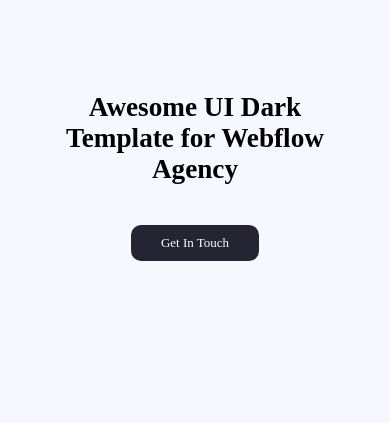
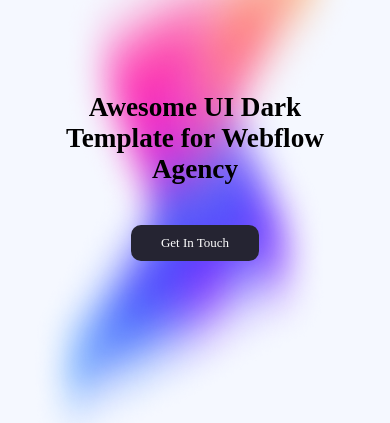
Before and after one commit to rishitasharma16/fleapo, a website built with Vite: page index.html in a window 390 px wide. Shown: the part 77-500 px from the top of the page. Built offline with nearby package versions, Linux system fonts and the light colour scheme; files whose address does not match are found by name.

Commit message:
responsive issue

```diff
--- a/style.css
+++ b/style.css
@@ -107,7 +107,7 @@
 #hero {
   width: 100%;
   height: 90vh;
-  background: url("img/bg.png");
+  background: url("/img/bg.png");
   background-repeat: no-repeat;
   background-position: center;
   background-size: 80% 100%;
```
